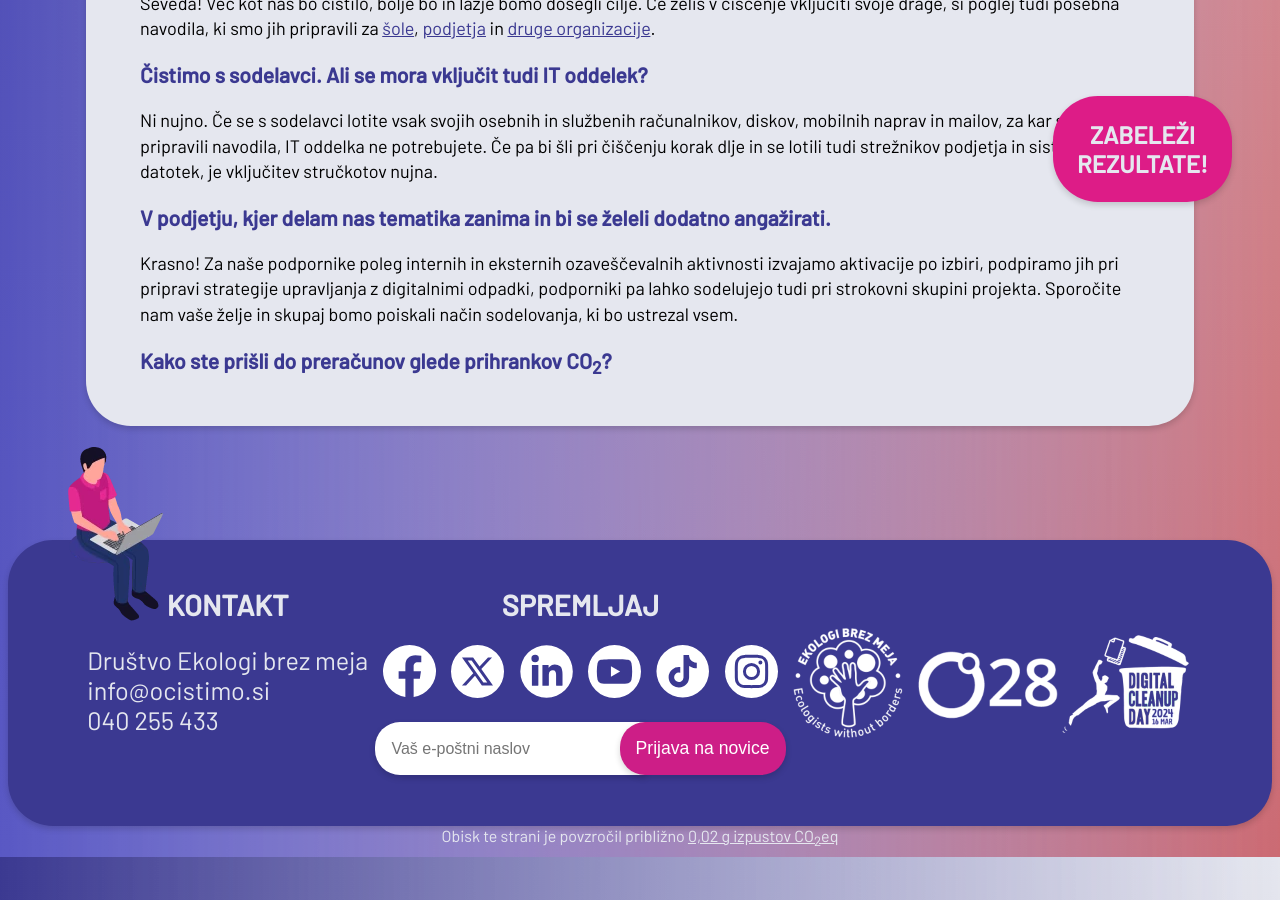
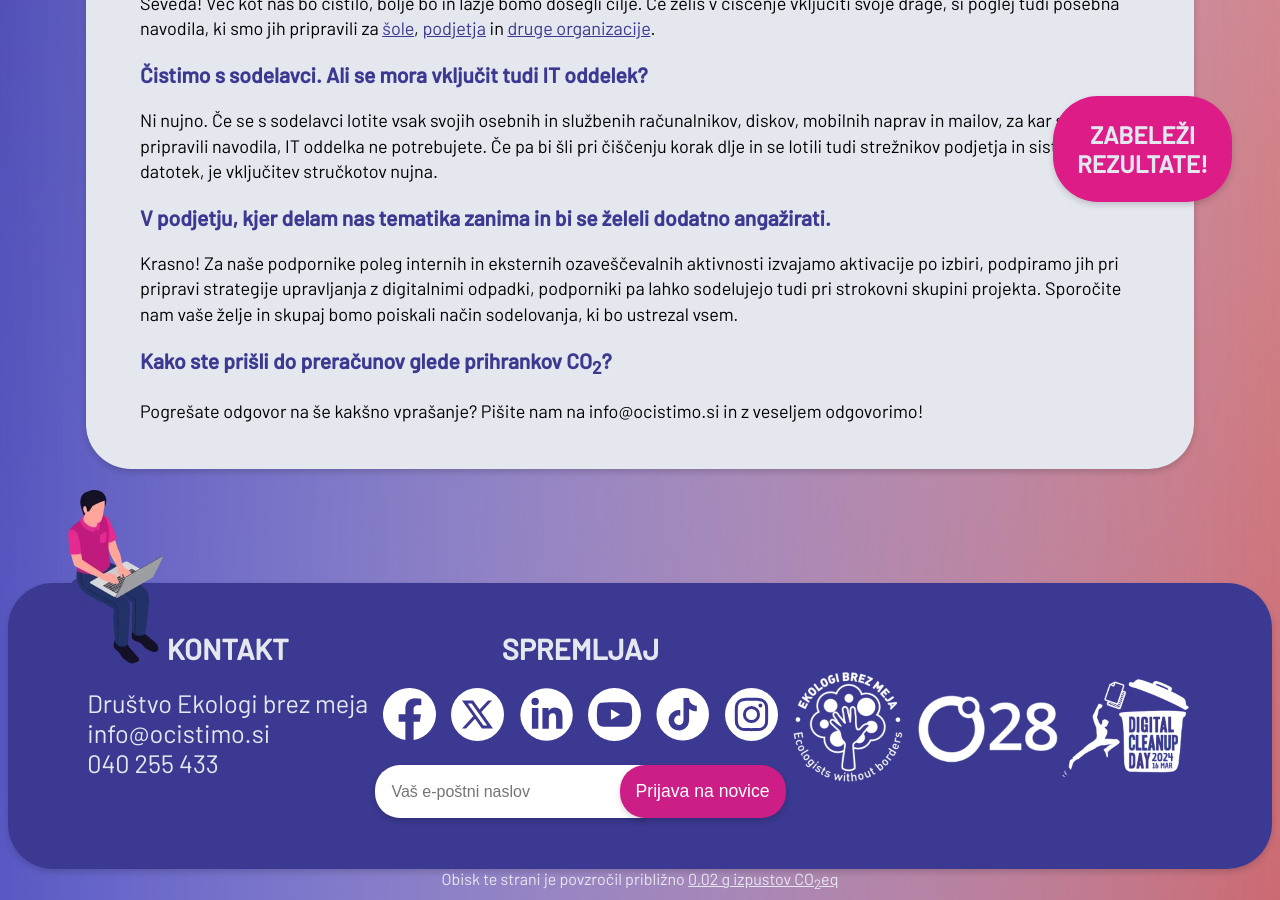
Before and after one commit to ewba/dcd-si, a Jekyll site: the page built from faq.md, in a window 1280 px wide and 900 px high, scrolled down 2956 px. Built offline with Jekyll 4.4.1, drawn with Linux system fonts in a browser that asks for light colours.

Commit message:
Update faq.md

```diff
--- a/faq.md
+++ b/faq.md
@@ -70,3 +70,5 @@ Ni nujno. Če se s sodelavci lotite vsak svojih osebnih in službenih računalni
 Krasno! Za naše podpornike poleg internih in eksternih ozaveščevalnih aktivnosti izvajamo aktivacije po izbiri, podpiramo jih pri pripravi strategije upravljanja z digitalnimi odpadki, podporniki pa lahko sodelujejo tudi pri strokovni skupini projekta. Sporočite nam vaše želje in skupaj bomo poiskali način sodelovanja, ki bo ustrezal vsem.
 
 ### Kako ste prišli do preračunov glede prihrankov CO<sub>2</sub>?
+
+Pogrešate odgovor na še kakšno vprašanje? Pišite nam na info@ocistimo.si in z veseljem odgovorimo!
```
